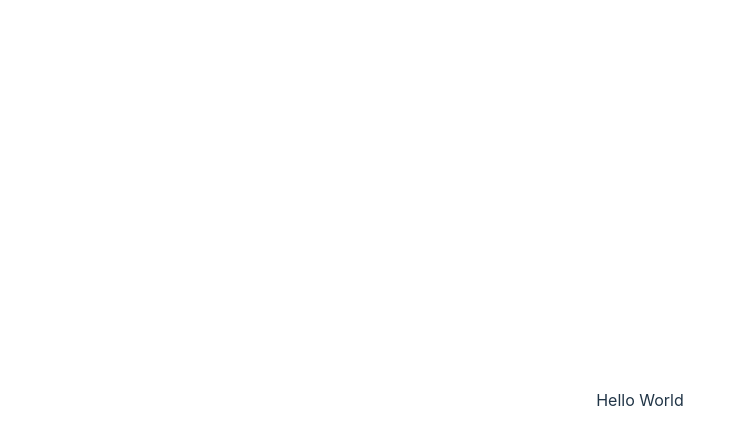
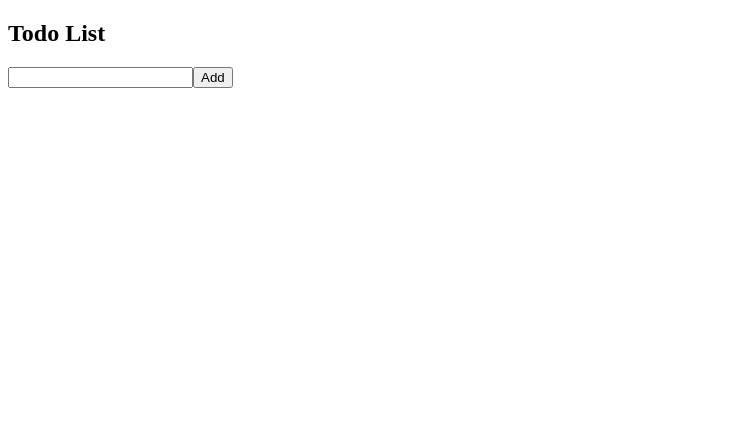
Before and after one commit to Sanket0798/mern-todo, a React (Vite) app in the folder client/: page / in a window 1280 px wide. Shown: the top 444 px of the page, without its empty margins (0-738 px from the left). Built offline with nearby package versions, Linux system fonts and the light colour scheme.

Commit message:
Initial Commit of Files & Folders in Frontend Structure.

```diff
--- a/client/src/App.jsx
+++ b/client/src/App.jsx
@@ -1,8 +1,15 @@
 import React from "react";
-import "./App.css";
+// import "./App.css";
+import Home from "./components/Home";
+import Create from "./components/Create";
 
 const App = () => {
-  return <div>Hello World</div>;
+  return (
+    <div>
+      <Home />
+      <Create />
+    </div>
+  );
 };
 
 export default App;
--- /dev/null
+++ b/client/src/components/Create.jsx
@@ -0,0 +1,12 @@
+import React from "react";
+
+const Create = () => {
+  return (
+    <div>
+      <input type="text" name="" id="" />
+      <button type="button">Add</button>
+    </div>
+  );
+};
+
+export default Create;
--- /dev/null
+++ b/client/src/components/Home.jsx
@@ -0,0 +1,11 @@
+import React from "react";
+
+const Home = () => {
+  return (
+    <div>
+      <h2>Todo List</h2>
+    </div>
+  );
+};
+
+export default Home;
```
Also changed, not shown: client/src/main.jsx (+7 -7 lines).
